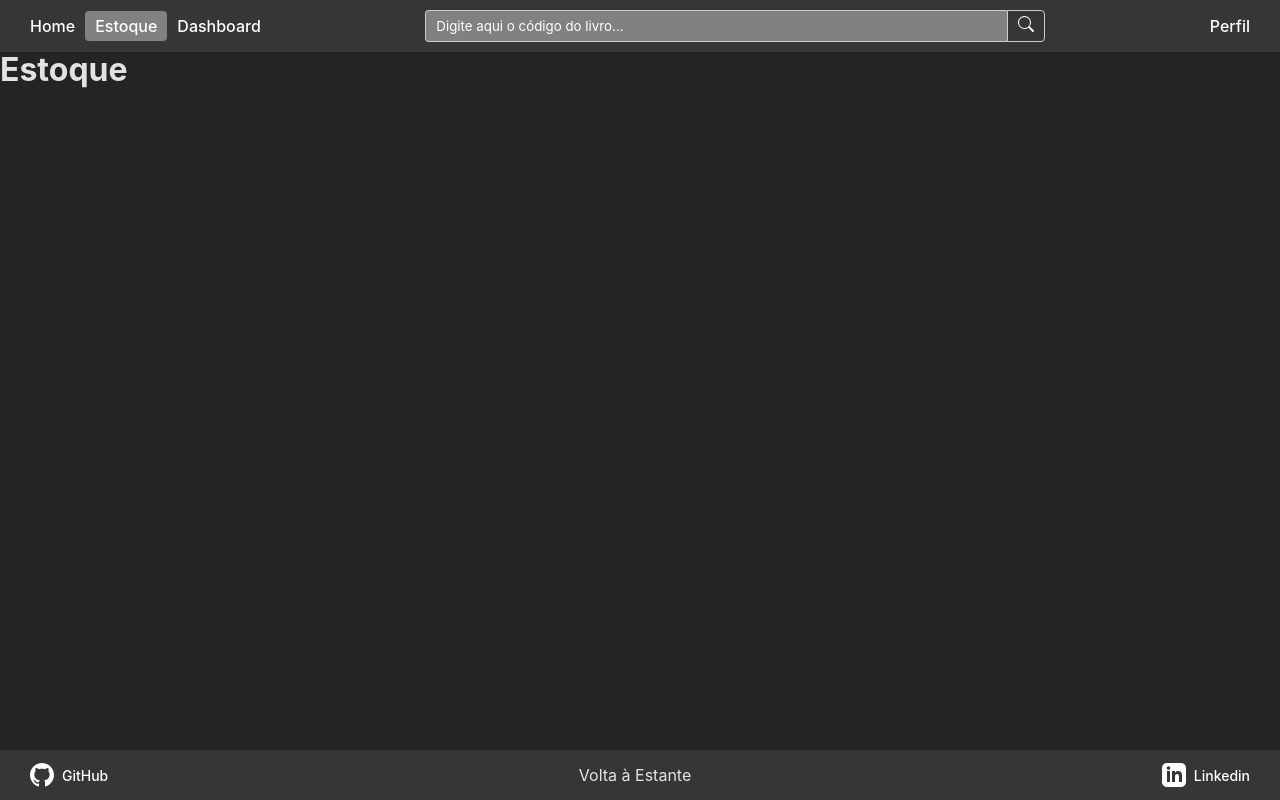
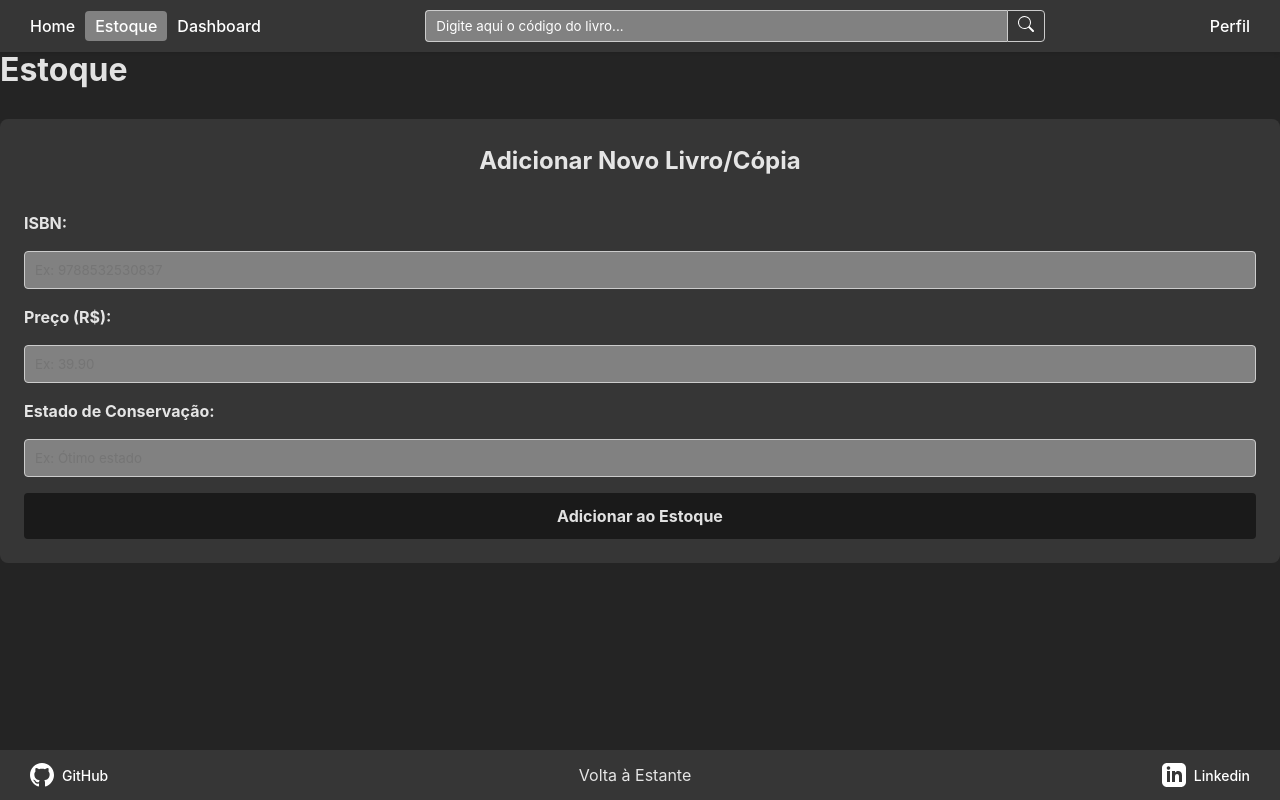
Before and after one commit to Sabrina1408/Volta-Estante, a React (Vite) app: page /estoque in a window 1280 px wide. Built offline with nearby package versions, Linux system fonts and the light colour scheme; no server answers; sample sign-in values are in the browser's storage.

Commit message:
Criação do cadastro do livro no front e mudança na pesquisa e no token para mandar o nome

```diff
--- a/src/context/AuthContext.jsx
+++ b/src/context/AuthContext.jsx
@@ -1,5 +1,5 @@
 import { createContext, useContext, useEffect, useState } from "react";
-import { getAuth, createUserWithEmailAndPassword, signInWithEmailAndPassword, signOut, onAuthStateChanged, sendPasswordResetEmail } from "firebase/auth";
+import { getAuth, createUserWithEmailAndPassword, signInWithEmailAndPassword, signOut, onAuthStateChanged, sendPasswordResetEmail, updateProfile } from "firebase/auth";
 import { app } from "../firebase/config";
 
 const AuthContext = createContext();
@@ -19,7 +19,16 @@ export const AuthProvider = ({ children }) => {
     return () => unsubscribe();
   }, [auth]);
 
-  const signup = (email, password) => createUserWithEmailAndPassword(auth, email, password);
+  const signup = async (email, password, name) => {
+    const userCredential = await createUserWithEmailAndPassword(auth, email, password);
+    // Após criar o usuário, atualiza o perfil com o nome
+    if (userCredential.user && name) {
+      await updateProfile(userCredential.user, {
+        displayName: name
+      });
+    }
+    return userCredential;
+  };
   const login = (email, password) => signInWithEmailAndPassword(auth, email, password);
   const logout = () => signOut(auth);
   const resetPassword = (email) => sendPasswordResetEmail(auth, email);
--- a/src/pages/Cadastro/Cadastro.jsx
+++ b/src/pages/Cadastro/Cadastro.jsx
@@ -39,7 +39,7 @@ const Cadastro = () => {
 
     let cred = null; // Declarar fora para ser acessível no catch
     try {
-      cred = await signup(email, senha);
+      cred = await signup(email, senha, nome);
 
       // Payload para o seu backend
       const payload = {
--- a/src/pages/Estoque/Estoque.jsx
+++ b/src/pages/Estoque/Estoque.jsx
@@ -1,11 +1,84 @@
 import styles from "./Estoque.module.css";
 import { useState } from "react";
+import { useMutation } from "@tanstack/react-query";
+import { useApi } from "../../hooks/useApi";
+import { getFriendlyFirebaseError } from "../../utils/firebaseErrors";
 
 const Estoque = () => {
+  const [isbn, setIsbn] = useState("");
+  const [price, setPrice] = useState("");
+  const [conservationState, setConservationState] = useState("");
+  const [message, setMessage] = useState("");
+  const [messageType, setMessageType] = useState(""); // 'success' or 'error'
+
+  const { authFetch } = useApi();
+
+  const { mutate, isLoading } = useMutation({
+    mutationFn: (newBook) =>
+      authFetch("/books", {
+        method: "POST",
+        headers: {
+          "Content-Type": "application/json",
+        },
+        body: JSON.stringify(newBook),
+      }).then(async (res) => {
+        if (!res.ok) {
+          const errorData = await res.json().catch(() => ({
+            error: { message: "Erro desconhecido no servidor." },
+          }));
+          throw new Error(errorData.error?.message || `Erro ${res.status}`);
+        }
+        return res.json();
+      }),
+    onSuccess: (data) => {
+      setMessageType("success");
+      setMessage(`Livro "${data.title}" adicionado com sucesso!`);
+      setIsbn("");
+      setPrice("");
+      setConservationState("");
+    },
+    onError: (error) => {
+      const friendlyError = getFriendlyFirebaseError(error.code, error.message || "Ocorreu um erro ao adicionar o livro.");
+      setMessageType("error");
+      setMessage(friendlyError);
+      console.error("Erro ao adicionar livro:", error);
+    },
+  });
+
+  const handleSubmit = (e) => {
+    e.preventDefault();
+    setMessage("");
+    setMessageType("");
+
+    const bookData = {
+      ISBN: isbn,
+      price: parseFloat(price),
+      conservationState: conservationState,
+    };
+
+    mutate(bookData);
+  };
 
   return (
     <div className={styles.estoque}>
       <h1>Estoque</h1>
+
+      <form onSubmit={handleSubmit} className={styles.addBookForm}>
+        <h2>Adicionar Novo Livro/Cópia</h2>
+        {message && <p className={messageType === 'error' ? 'error' : styles.success}>{message}</p>}
+        <label htmlFor="isbn">ISBN:</label>
+        <input type="text" id="isbn" value={isbn} onChange={(e) => setIsbn(e.target.value)} required placeholder="Ex: 9788532530837" />
+
+        <label htmlFor="price">Preço (R$):</label>
+        <input type="number" id="price" value={price} onChange={(e) => setPrice(e.target.value)} required placeholder="Ex: 39.90" step="0.01" />
+
+        <label htmlFor="conservationState">Estado de Conservação:</label>
+        <input type="text" id="conservationState" value={conservationState} onChange={(e) => setConservationState(e.target.value)} required placeholder="Ex: Ótimo estado" />
+
+        <button type="submit" disabled={isLoading}>
+          {isLoading ? "Adicionando..." : "Adicionar ao Estoque"}
+        </button>
+      </form>
     </div>
   );
 };
--- a/src/pages/Estoque/Estoque.module.css
+++ b/src/pages/Estoque/Estoque.module.css
@@ -0,0 +1,60 @@
+/* Adicione ao final de Estoque.module.css */
+
+.addBookForm {
+  margin-top: 32px;
+  padding: 24px;
+  background-color: var(--secondaryBackground);
+  border-radius: 8px;
+  display: flex;
+  flex-direction: column;
+  gap: 16px;
+}
+
+.addBookForm h2 {
+  margin-bottom: 16px;
+  text-align: center;
+}
+
+.addBookForm label {
+  font-weight: bold;
+}
+
+.addBookForm input {
+  width: 100%;
+  padding: 10px;
+  border: 1px solid #ccc;
+  border-radius: 4px;
+  background-color: var(--tertiaryBackground);
+  color: var(--textColor);
+}
+
+.addBookForm button {
+  padding: 12px;
+  border-radius: 4px;
+  font-size: 16px;
+  font-weight: bold;
+  cursor: pointer;
+  background-color: var(--quaternaryBackground);
+  transition: border-color 0.25s;
+  color: var(--textColor);
+}
+
+.addBookForm button:hover {
+  opacity: 0.9;
+  border-color: var(--sixnaryBackground);
+}
+
+.addBookForm button:disabled {
+  background-color: #555;
+  cursor: not-allowed;
+}
+
+.success {
+  color: #ffffff;
+  background-color: #28a745;
+  border: 1px solid #218838;
+  padding: 10px;
+  border-radius: 4px;
+  text-align: center;
+  font-weight: bold;
+}
--- a/src/pages/Search/Search.jsx
+++ b/src/pages/Search/Search.jsx
@@ -1,25 +1,21 @@
 import styles from './Search.module.css';
 import { useSearchParams } from 'react-router-dom';
 import { useQuery } from '@tanstack/react-query';
-
-const fetchBook = async (query) => {
-  const response = await fetch(`http://127.0.0.1:5000/books/${query}`);
-  if (!response.ok) {
-    if (response.status === 404) {
-      return null; // Retorna nulo se o livro não for encontrado, para tratar na UI.
-    }
-    throw new Error(`Erro na busca (status: ${response.status})`);
-  }
-  return response.json();
-};
+import { useApi } from '../../hooks/useApi';
 
 const Search = () => {
   const [searchParams] = useSearchParams();
+  const { authFetch } = useApi();
   const query = searchParams.get("q")?.trim() || "";
 
   const { data: book, isLoading, error, isSuccess } = useQuery({
     queryKey: ['bookSearch', query],
-    queryFn: () => fetchBook(query),
+    queryFn: async () => {
+      const response = await authFetch(`/books/${query}`);
+      if (response.status === 404) return null;
+      if (!response.ok) throw new Error(`Erro na busca (status: ${response.status})`);
+      return response.json();
+    },
     enabled: !!query, // A query só será executada se 'query' não for uma string vazia.
   });
 
@@ -31,8 +27,9 @@ const Search = () => {
       {book && (
         <div>
           <h2>{book.title}</h2>
-          <p>Autor: {book.author}</p>
+          <p>Autor: {book.authors}</p>
           <p>Código: {book.id}</p>
+          <p>Descrição: {book.description}</p>
           {/* Adicione mais detalhes do livro conforme necessário */}
         </div>
       )}
```
